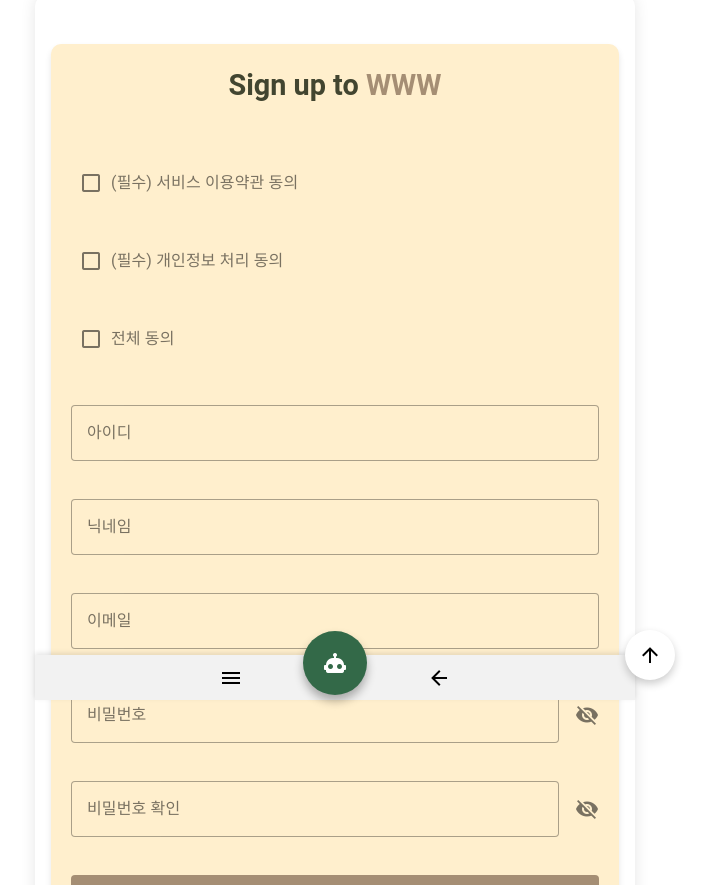
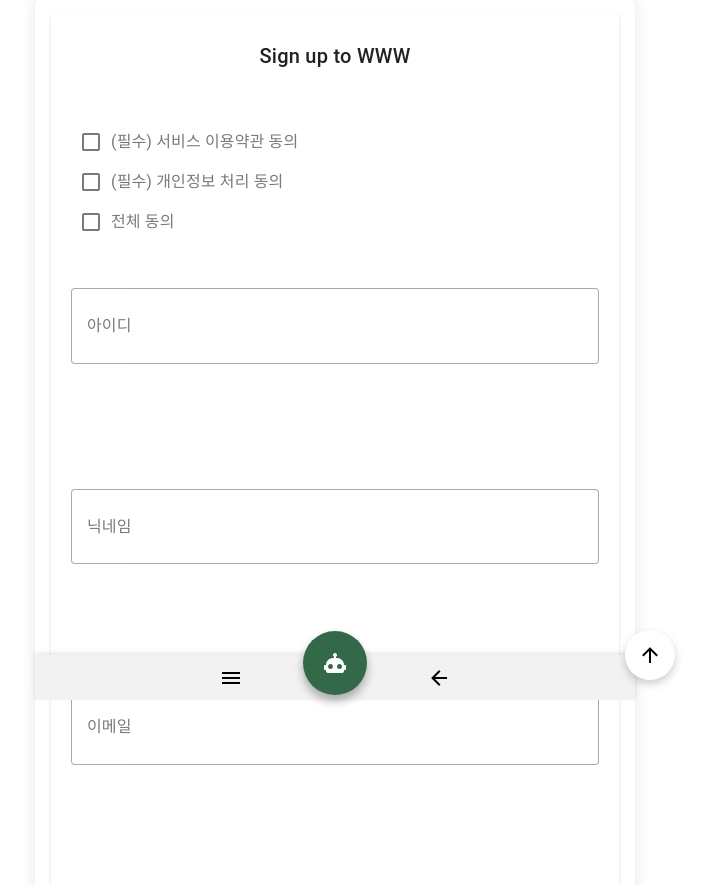
Before and after one commit to Jim-bu/final-pjt, a Vue app in the folder final-pjt-front/: page /signup in a window 1280 px wide. Shown: the part 100-985 px from the top of the page, without its empty margins (305-1013 px from the left). Built offline with nearby package versions, Linux system fonts and the light colour scheme.

Commit message:
241126 FRONT UPDATE RECOMMENDATION SIGNUP

```diff
--- a/final-pjt-front/src/stores/users.js
+++ b/final-pjt-front/src/stores/users.js
@@ -66,7 +66,10 @@ export const useUserStore = defineStore('users', () => {
       localStorage.setItem('token', response.data.key);
 
       await getUserInfo();
-      router.push({ name: 'Main' });
+
+      // 기존 쿼리 값 사용
+      const redirectPath = router.currentRoute.value.query.redirect || '/main';
+      router.push(redirectPath);
 
     } catch (err) {
       console.error('로그인 실패:', err);
--- a/final-pjt-front/src/views/SignUpView.vue
+++ b/final-pjt-front/src/views/SignUpView.vue
@@ -3,11 +3,10 @@ import { computed, ref } from 'vue';
 import { useUserStore } from '@/stores/users';
 import { useVuelidate } from '@vuelidate/core';
 import { email, required, minLength, maxLength, alphaNum, sameAs, helpers } from '@vuelidate/validators';
-import { useRouter, useRoute } from 'vue-router';
+import { useRouter } from 'vue-router';
 
 const userStore = useUserStore();
 const router = useRouter();
-const route = useRoute();
 
 const checkList = ['service', 'info'];
 const selected = ref([]);
@@ -55,16 +54,19 @@ const rules = {
   },
   password1: {
     required: helpers.withMessage('비밀번호를 입력해주세요.', required),
-    minLength: helpers.withMessage('8자 이상 입력해주세요.', minLength(8)),
-    maxLength: helpers.withMessage('16자 이하로 입력해주세요.', maxLength(16)),
+    minLength: helpers.withMessage('8~16자의 영문 대/소문자, 숫자, 특수문자를 사용해 주세요. 특수문자는 *!@#$%^&만 사용가능합니다.', minLength(8)),
+    maxLength: helpers.withMessage('8~16자의 영문 대/소문자, 숫자, 특수문자를 사용해 주세요. 특수문자는 *!@#$%^&만 사용가능합니다.', maxLength(16)),
+    containspasswordrequirement: helpers.withMessage(
+      () => `8~16자의 영문 대/소문자, 숫자, 특수문자를 사용해 주세요. 특수문자는 *!@#$%^&만 사용가능합니다.`,
+      (value) => /(?=.*[a-z])(?=.*[a-z])(?=.*[0-9])(?=.*[!@#\$%\^&\*])/.test(value)
+    )
   },
   password2: {
     required: helpers.withMessage('비밀번호 확인은 필수 사항입니다.', required),
-    sameAsPassword: helpers.withMessage(
-      '비밀번호가 일치하지 않습니다.',
+    sameAsPassword: helpers.withMessage('비밀번호가 일치하지 않습니다.',
       sameAs(computed(() => state.value.password1))
-    ),
-  },
+    )
+  }
 };
 
 const v$ = useVuelidate(rules, state);
@@ -96,18 +98,7 @@ const signUp = async () => {
     };
 
     await userStore.signUp(payload);
-
-    // 자동 로그인 처리
-    const loginPayload = {
-      username: state.value.username,
-      password: state.value.password1,
-    };
-    await userStore.logIn(loginPayload);
-
     alert('회원가입이 완료되었습니다!');
-    const redirectPath = route.query.redirect || '/main';
-    router.push(redirectPath);
-
     clearForm();
   } catch (error) {
     alert('회원가입 중 문제가 발생했습니다. 다시 시도해 주세요.');
@@ -115,36 +106,35 @@ const signUp = async () => {
 };
 </script>
 
-
 <template>
   <v-card class="container">
-    <h1 class="title">Sign up to <span class="highlight">WWW</span></h1>
+    <v-card-title>Sign up to <span class="color">WWW</span></v-card-title>
 
     <div class="checkbox">
       <p class="warning" v-text="errorAgree"></p>
       <v-checkbox
-        color="#A58E74"
+        color="#1089FF"
         label="(필수) 서비스 이용약관 동의"
         value="service"
         v-model="selected"
       ></v-checkbox>
       <v-checkbox
-        color="#A58E74"
+        color="#1089FF"
         label="(필수) 개인정보 처리 동의"
         value="info"
         v-model="selected"
       ></v-checkbox>
-      <v-checkbox color="#A58E74" v-model="isAgreeAll">
+      <v-checkbox color="#1089FF" v-model="isAgreeAll">
         <template v-slot:label>
-          <span>전체 동의</span>
+          <span class="color">전체 동의</span>
         </template>
       </v-checkbox>
     </div>
 
-    <form @submit.prevent="signUp">
+    <form @submit.prevent="signUp" @keypress.enter="signUp">
       <v-text-field
         variant="outlined"
-        color="#A58E74"
+        color="#1089FF"
         label="아이디"
         v-model="state.username"
         :error-messages="v$.username.$errors.map((e) => e.$message)"
@@ -154,7 +144,7 @@ const signUp = async () => {
 
       <v-text-field
         variant="outlined"
-        color="#A58E74"
+        color="#1089FF"
         label="닉네임"
         v-model="state.name"
         :error-messages="v$.name.$errors.map((e) => e.$message)"
@@ -164,7 +154,7 @@ const signUp = async () => {
 
       <v-text-field
         variant="outlined"
-        color="#A58E74"
+        color="#1089FF"
         label="이메일"
         v-model="state.email"
         :error-messages="v$.email.$errors.map((e) => e.$message)"
@@ -174,7 +164,7 @@ const signUp = async () => {
 
       <v-text-field
         variant="outlined"
-        color="#A58E74"
+        color="#1089FF"
         :append-icon="show1 ? 'mdi-eye' : 'mdi-eye-off'"
         :type="show1 ? 'text' : 'password'"
         label="비밀번호"
@@ -187,7 +177,7 @@ const signUp = async () => {
 
       <v-text-field
         variant="outlined"
-        color="#A58E74"
+        color="#1089FF"
         :append-icon="show2 ? 'mdi-eye' : 'mdi-eye-off'"
         :type="show2 ? 'text' : 'password'"
         label="비밀번호 확인"
@@ -198,52 +188,41 @@ const signUp = async () => {
         @blur="v$.password2.$touch"
       ></v-text-field>
 
-      <v-btn block variant="flat" color="#A58E74" @click.prevent="signUp">
-        회원가입
+      <v-btn block variant="flat" color="#1089FF" @click.prevent="signUp">
+        Sign up
       </v-btn>
     </form>
+  </v-card>
 
-    <router-link class="redirect-link" :to="{ name: 'login', query: { redirect: route.query.redirect } }">
-      이미 계정이 있으신가요? 로그인
-    </router-link>
-  </v-card>
+  <v-btn block variant="flat" color="#1089FF" :to="{ name: 'login' }">
+    이미 계정이 있습니까? 로그인
+  </v-btn>
 </template>
-
 
 <style scoped>
 .container {
   max-width: 600px;
-  margin: 2rem auto;
+  margin: 0 auto;
   padding: 20px;
-  background-color: #ffefcd;
-  border-radius: 10px;
-  box-shadow: 0 4px 6px rgba(0, 0, 0, 0.1);
   text-align: center;
-}
-
-.title {
-  font-size: 1.8rem;
-  margin-bottom: 1.5rem;
-  color: #424530;
-}
-
-.highlight {
-  color: #A58E74;
 }
 
 .checkbox {
   margin: 1rem 0;
-  text-align: left;
 }
 
-form > * {
-  margin-bottom: 1rem;
+.v-checkbox {
+  height: 40px;
 }
 
-.redirect-link {
-  margin-top: 1rem;
-  font-size: 0.9rem;
-  text-decoration: underline;
-  color: #424530;
+form * {
+  text-align: start;
+  margin: 0.6rem 0;
+}
+
+.warning {
+  color: #b00020;
+  font-size: 12px;
+  margin: 0 0 0 15px;
 }
 </style>
```
Also changed, not shown: final-pjt-front/src/views/RecommendationView.vue (+42 -101 lines).
